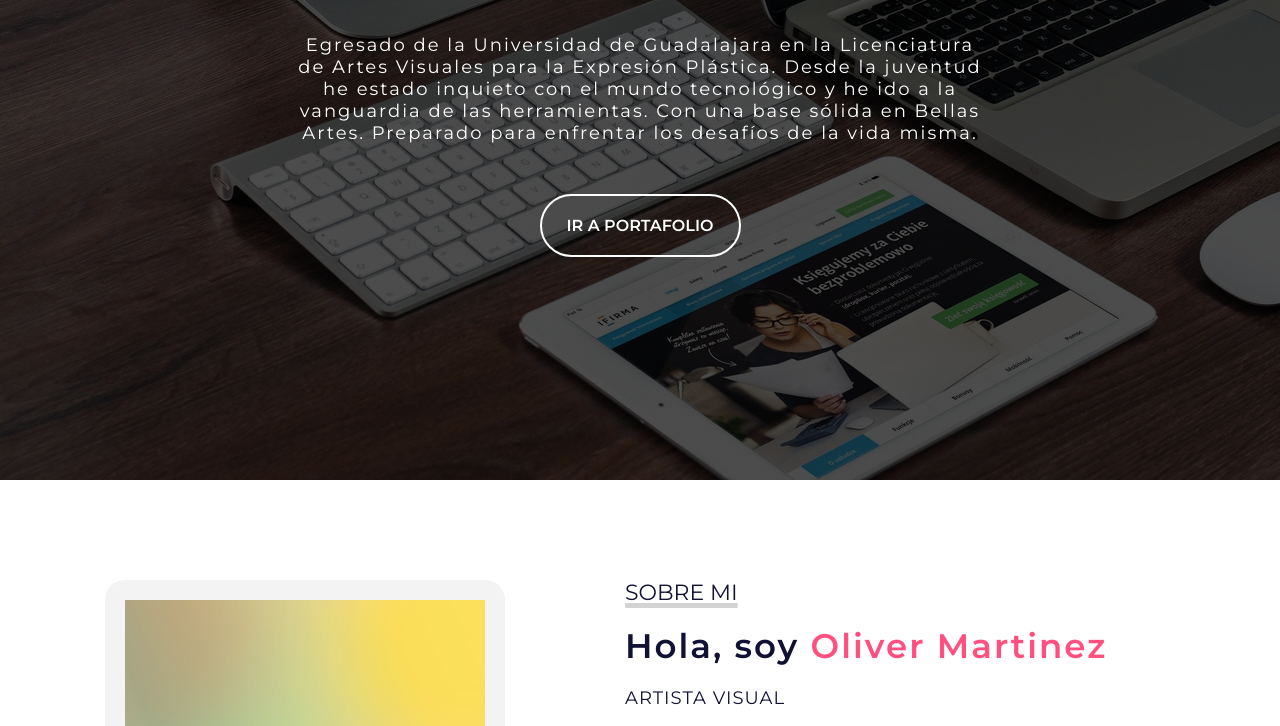
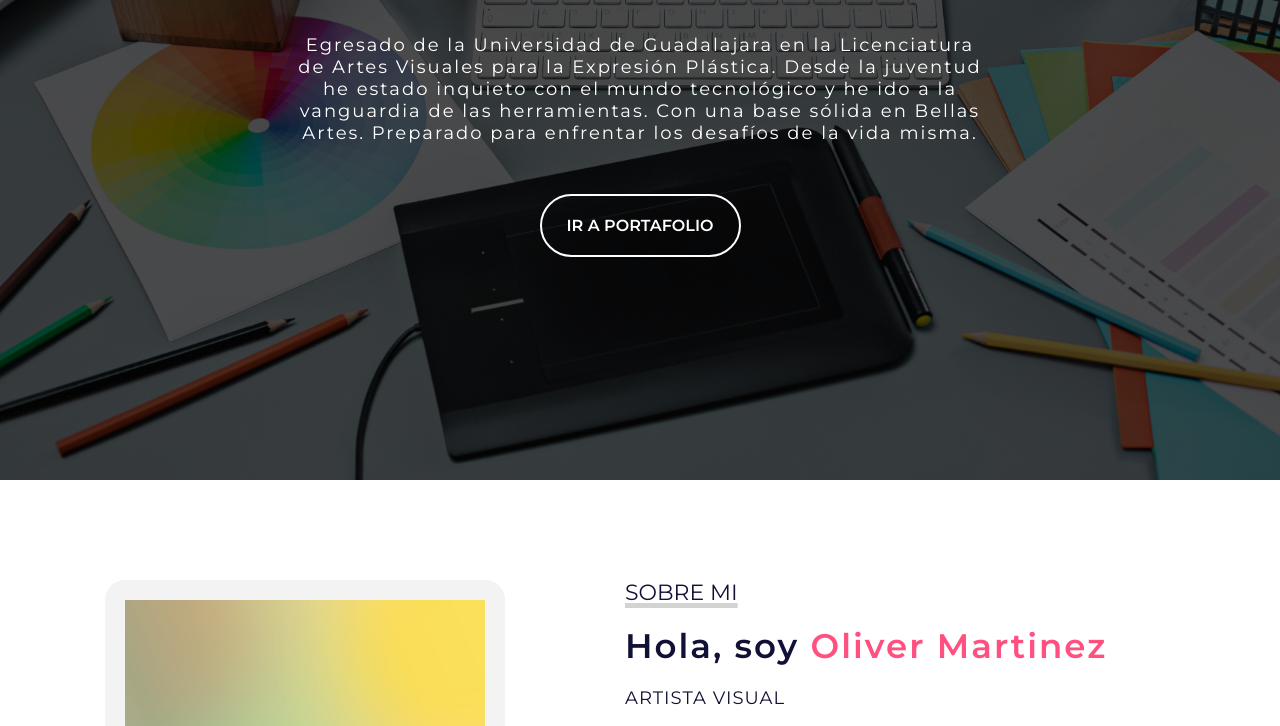
Before and after one commit to OliverKalitecnis/olivermartista.github.io, a plain HTML site: page index.html in a window 1280 px wide. Shown: the part 320-1046 px from the top of the page. Drawn offline with nearby package versions, Linux system fonts and the light colour scheme.

Commit message:
Update estilo.css
change cover

```diff
--- a/estilo.css
+++ b/estilo.css
@@ -13,7 +13,7 @@ html {
 }
 
 #inicio {
-    background: linear-gradient(rgba(0,0,0,.7), rgba(0,0,0,.7)), url("img/fondo-inicio.jpg");
+    background: linear-gradient(rgba(0,0,0,.7), rgba(0,0,0,.7)), url("img/fondo-inicio2.jpg");
     background-size: cover;
     background-position: center center;
     height: 100vh;
```
